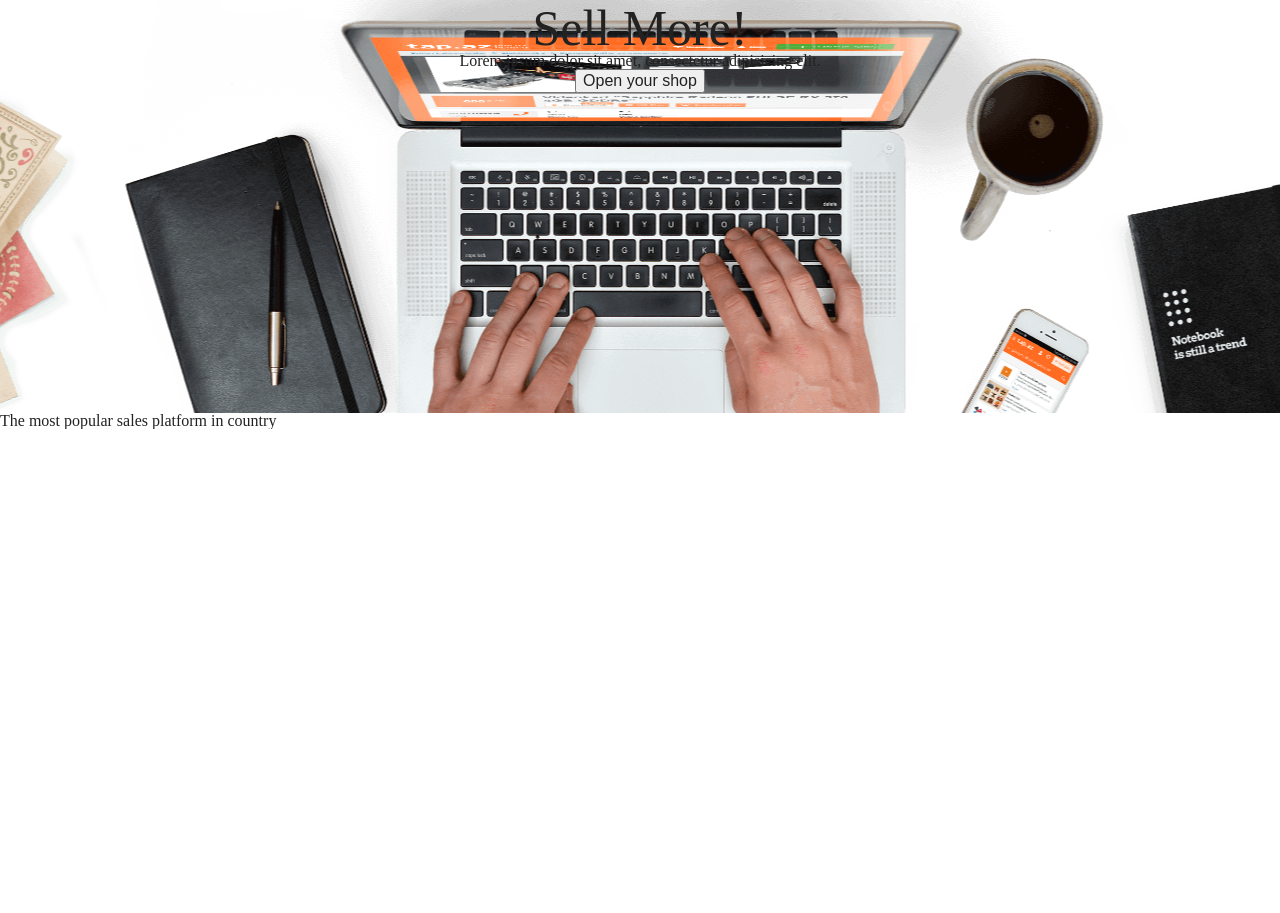
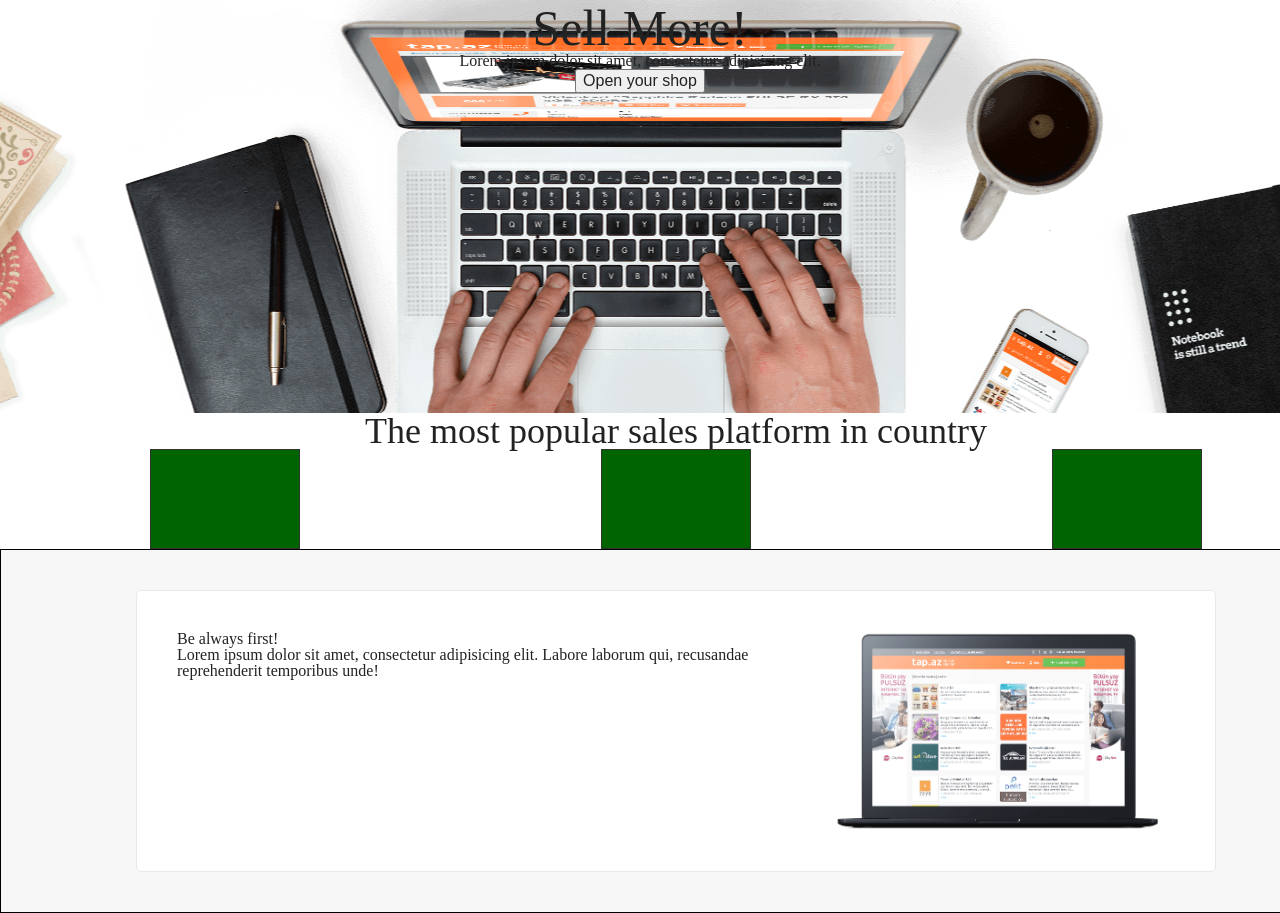
Before and after one commit to tomekdra/warsztat, a plain HTML site: page index.html in a window 1280 px wide. Shown: the part 387-1300 px from the top of the page. Before the commit the page ends 816 px from the top, so only its background shows below. Drawn offline with Linux system fonts and the light colour scheme.

Commit message:
Styling...

```diff
--- a/css/style.css
+++ b/css/style.css
@@ -40,8 +40,51 @@
     font-size: 50px;
 }
 
-/*.background-image {
-    background: url('../images/Background.png') bottom;
-    background-repeat: no-repeat;
-    height: 600px; width: 100%;
-}*/
+/* ########### secion 1 ############*/
+
+.section__primary {
+    text-align: center;
+}
+
+.section__primary--title {
+    font-size: 36px;
+}
+
+.section__primary--items {
+    display: flex;
+    justify-content: space-around;
+}
+
+.section__primary--box {
+    height: 100px;
+    width: 150px;
+    background-color: darkgreen;
+    border: 1px solid #333;
+}
+
+/* ############ section 2 ############# */
+
+.section__wrapper {
+    background-color: #F7F7F7;
+}
+
+.section__secondary {
+    display: flex;
+    justify-content: center;
+    border: 1px solid black;
+
+}
+
+.section__secondary--table {
+    width: 80%;
+    display: flex;
+    justify-content: space-between;
+    background: #fff;
+    border: 1px solid #E8E9ED;
+    border-radius: 5px;
+    margin: 40px;
+    padding: 40px;
+}
+.section__secondary--img img {
+    height: 200px;
+}
--- a/index.html
+++ b/index.html
@@ -28,7 +28,7 @@
         </div>
     </header>
 
-    <section class="section__primary">
+    <section class="section__primary container">
         <div class="section__primary--title">
             <h2>The most popular sales platform in country</h2>
         </div>
@@ -39,5 +39,17 @@
         </div>
     </section>
 
+    <section class="section__wrapper">
+        <div class="section__secondary container">
+            <div class="section__secondary--table">
+            <div class="section__secondary--content">
+                <h2>Be always first!</h2>
+            <p>
+                Lorem ipsum dolor sit amet, consectetur adipisicing elit. Labore laborum qui, recusandae reprehenderit temporibus unde!
+            </p>
+            </div>
+            <div class="section__secondary--img"><img src="images/Macbook.png"></div>
+        </div></div>
+    </section>
 </body>
 </html>
```
